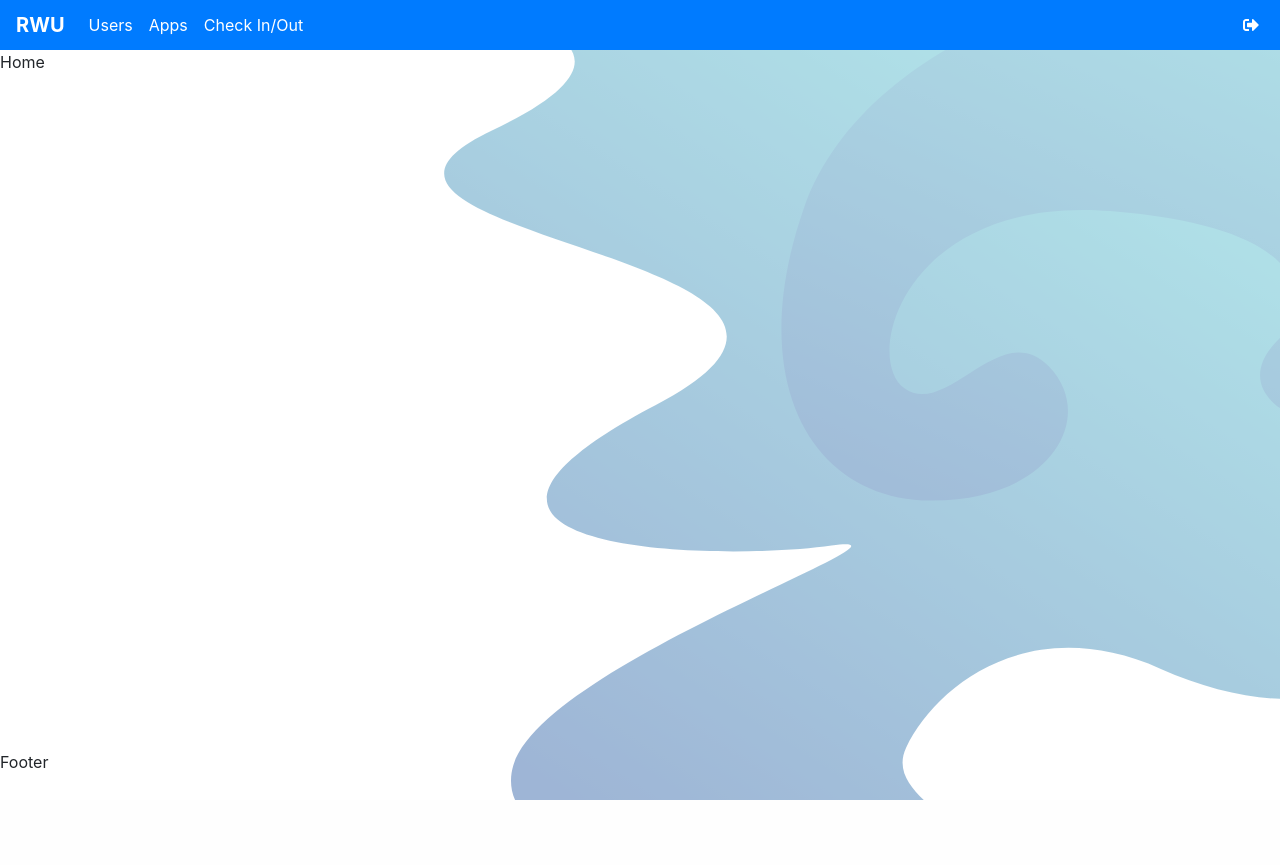
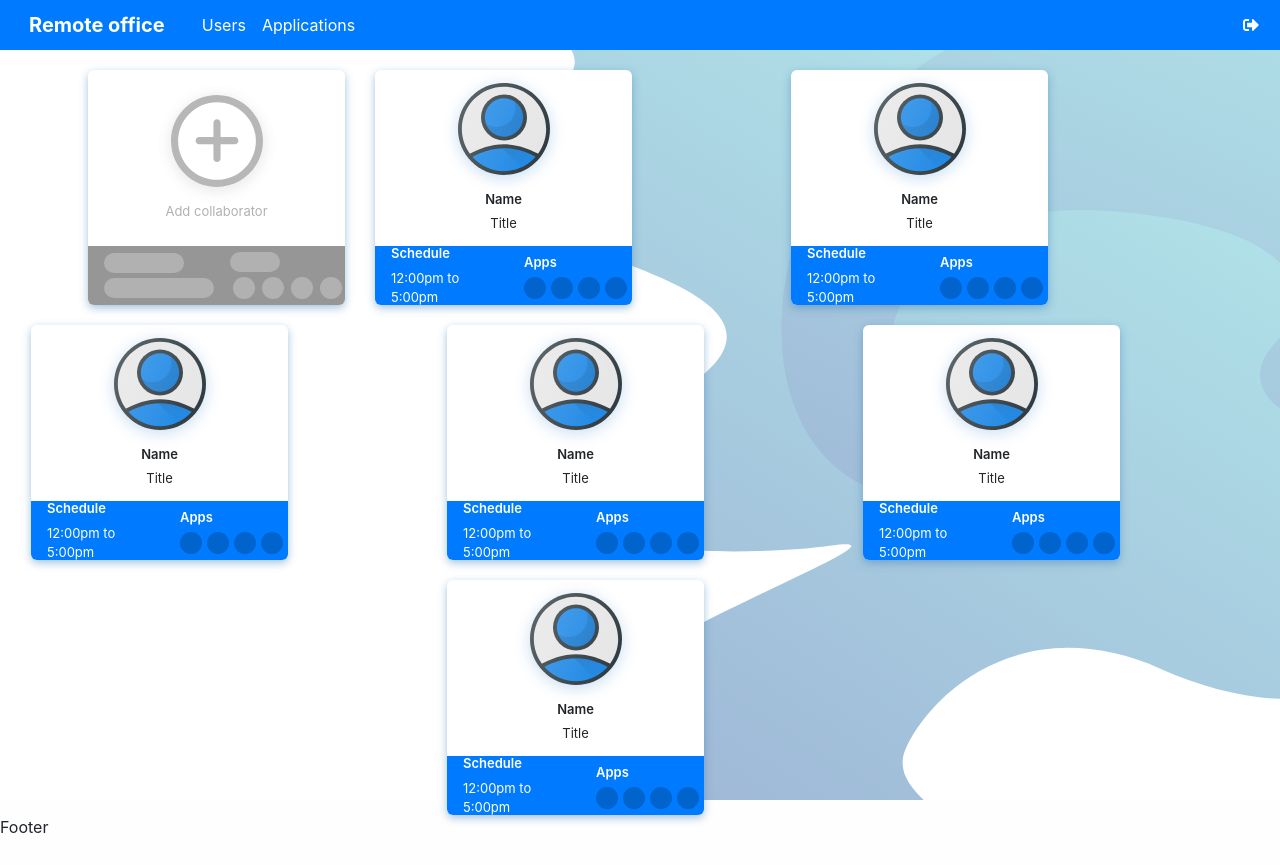
Before and after one commit to harolz87/remote-work-utils, a React app in the folder front/: page /login in a window 1280 px wide. Both pictures are taken after typing "name@example.com", "Sample123" into the empty fields and a click on the button "Login". Before the commit the page ends 800 px from the top, so only its background shows below. Built offline with nearby package versions, Linux system fonts and the light colour scheme; the HTML template or start-up script is replaced by a standard one.

Commit message:
Erased Check In/Out

```diff
--- a/front/src/containers/Header.jsx
+++ b/front/src/containers/Header.jsx
@@ -13,13 +13,12 @@ export const Header = withRouter(({ history }) => {
 
   return (
     <Navbar bg="primary" expand="lg">
-      <Navbar.Brand onClick={() => history.push('./')} className="text-white font-weight-bold">RWU</Navbar.Brand>
+      <Navbar.Brand onClick={() => history.push('./')} className="text-white font-weight-bold btn">Remote office</Navbar.Brand>
       <Navbar.Toggle aria-controls="basic-navbar-nav" />
       <Navbar.Collapse id="basic-navbar-nav">
         <Nav className="mr-auto">
           <Nav.Link onClick={() => history.push('./users')} className="text-white">Users</Nav.Link>
-          <Nav.Link onClick={() => history.push('./apps')} className="text-white">Apps</Nav.Link>
-          <Nav.Link onClick={() => history.push('./check-in-out')} className="text-white">Check In/Out</Nav.Link>
+          <Nav.Link onClick={() => history.push('./apps')} className="text-white">Applications</Nav.Link>
         </Nav>
         <Navbar.Text>
           <Icon name="sign-out-alt" onClick={() => actions.logOff()} />
--- a/front/src/pages/CheckInOut.jsx
+++ /dev/null
@@ -1,10 +0,0 @@
-import React from 'react';
-
-const CheckInOut = () => (
-  <div>
-    <div>Check in</div>
-    <div>Check out</div>
-  </div>
-);
-
-export default CheckInOut;
--- a/front/src/routes/index.js
+++ b/front/src/routes/index.js
@@ -6,20 +6,17 @@ import PrivateRoute from './PrivateRoute';
 
 const NoFound = React.lazy(() => import('../pages/NoFound'));
 const Login = React.lazy(() => import('../pages/Login'));
-const Home = React.lazy(() => import('../pages/Home'));
 const Apps = React.lazy(() => import('../pages/Applications'));
 const Users = React.lazy(() => import('../pages/Users'));
-const CheckInOut = React.lazy((() => import('../pages/CheckInOut')));
 
 export const Routes = () => (
   <BrowserRouter>
     <PageContainer>
       <Switch>
-        <PrivateRoute exact path="/" from component={Home} />
+        <PrivateRoute exact path="/" from component={Users} />
         <Route exact path="/login" from component={Login} />
         <PrivateRoute exact path="/apps" from component={Apps} />
         <PrivateRoute exact path="/users" from component={Users} />
-        <PrivateRoute exact path="/check-in-out" from component={CheckInOut} />
         <Route component={NoFound} />
       </Switch>
     </PageContainer>
```
